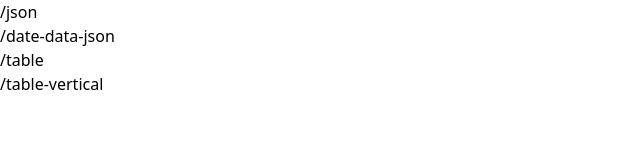
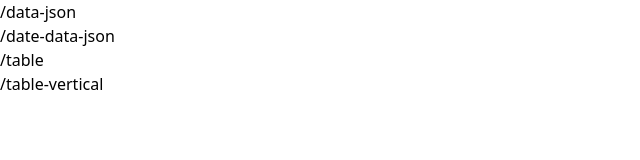
Before and after one commit to noy4/miyajima-tide, a SvelteKit app: page /pages in a window 1280 px wide. Shown: the top 160 px of the page, without its empty margins (0-640 px from the left). Built offline with nearby package versions, Linux system fonts and the light colour scheme.

Commit message:
data-json

```diff
--- a/src/routes/pages/+page.svelte
+++ b/src/routes/pages/+page.svelte
@@ -1,6 +1,6 @@
 <script lang='ts'>
   const items = [
-    '/json',
+    '/data-json',
     '/date-data-json',
     '/table',
     '/table-vertical',
```
Also changed, not shown: src/routes/data-json/+page.svelte (renamed from src/routes/json-data/+page.svelte).
